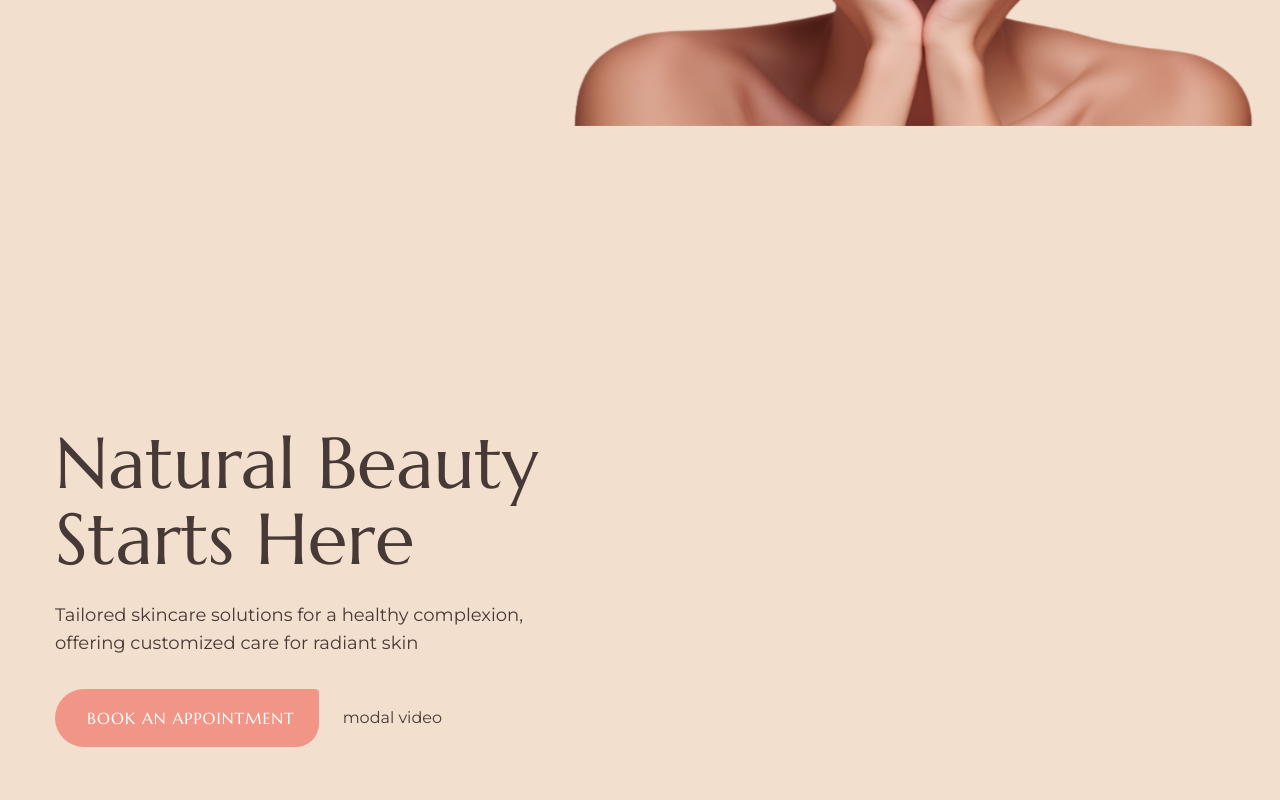
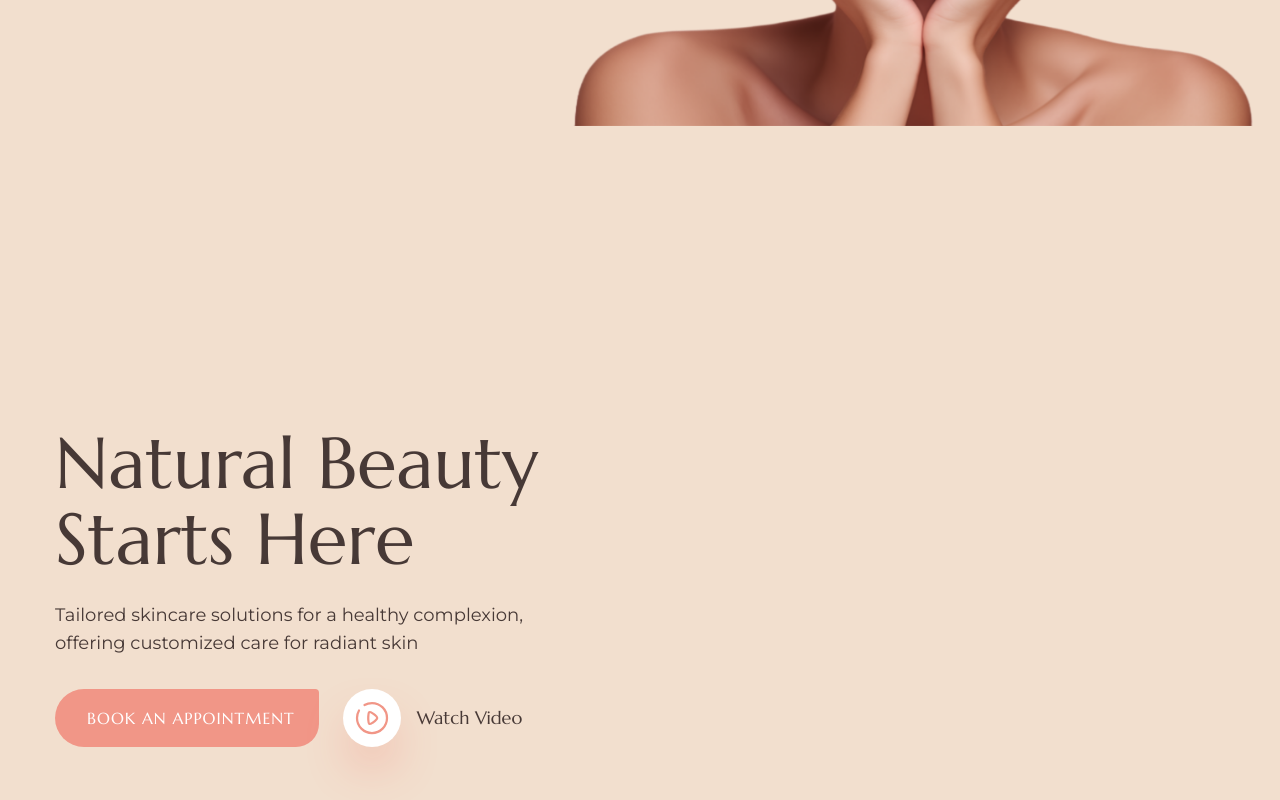
Before and after one commit to Jisap/next14-skincaresalon, a Next.js app: page / in a window 1280 px wide. Shown: the part 674-1474 px from the top of the page. Built offline with nearby package versions, Linux system fonts and the light colour scheme.

Commit message:
modal video

```diff
--- a/components/ModalVideo.jsx
+++ b/components/ModalVideo.jsx
@@ -1,10 +1,37 @@
 import React from 'react'
+
+import ReactPlayer from 'react-player'
+import { Dialog, DialogContent, DialogTrigger } from './ui/dialog'
+import Image from 'next/image'
+
+
+
 
 const ModalVideo = () => {
   return (
-    <div>
-      modal video
-    </div>
+    <Dialog>
+      <DialogTrigger asChild>
+        <div className='flex items-center gap-4 cursor-pointer'>
+          <button className='relative w-[58px] h-[58px] bg-white rounded-full flex items-center justify-center shadow-2xl shadow-accent'>
+            <Image
+              src="/assets/home/play.svg"
+              width={36}
+              height={36}
+              alt=""
+            />
+          </button>
+          <span className='text-lg font-primary'>Watch Video</span>
+        </div>
+      </DialogTrigger>
+      <DialogContent>
+        <ReactPlayer
+          width={"100%"}
+          height={"100%"}
+          url="https://www.youtube.com/watch?v=Er5a7snyQKM"
+          muted
+        />
+      </DialogContent>
+    </Dialog>
   )
 }
 
--- a/components/ui/dialog.jsx
+++ b/components/ui/dialog.jsx
@@ -31,14 +31,14 @@ const DialogContent = React.forwardRef(({ className, children, ...props }, ref)
     <DialogPrimitive.Content
       ref={ref}
       className={cn(
-        "fixed left-[50%] top-[50%] z-50 grid w-full max-w-lg translate-x-[-50%] translate-y-[-50%] gap-4 border bg-background p-6 shadow-lg duration-200 data-[state=open]:animate-in data-[state=closed]:animate-out data-[state=closed]:fade-out-0 data-[state=open]:fade-in-0 data-[state=closed]:zoom-out-95 data-[state=open]:zoom-in-95 data-[state=closed]:slide-out-to-left-1/2 data-[state=closed]:slide-out-to-top-[48%] data-[state=open]:slide-in-from-left-1/2 data-[state=open]:slide-in-from-top-[48%] sm:rounded-lg",
+        "fixed left-[50%] top-[50%] z-50 grid p-4 w-[90vw] md:w-[70vw] xl:w-[40vw] h-[480px] translate-x-[-50%] translate-y-[-50%] gap-4 border bg-white shadow-lg duration-200 data-[state=open]:animate-in data-[state=closed]:animate-out data-[state=closed]:fade-out-0 data-[state=open]:fade-in-0 data-[state=closed]:zoom-out-95 data-[state=open]:zoom-in-95 data-[state=closed]:slide-out-to-left-1/2 data-[state=closed]:slide-out-to-top-[48%] data-[state=open]:slide-in-from-left-1/2 data-[state=open]:slide-in-from-top-[48%] sm:rounded-lg",
         className
       )}
       {...props}>
       {children}
       <DialogPrimitive.Close
-        className="absolute right-4 top-4 rounded-sm opacity-70 ring-offset-background transition-opacity hover:opacity-100 focus:outline-none focus:ring-2 focus:ring-ring focus:ring-offset-2 disabled:pointer-events-none data-[state=open]:bg-accent data-[state=open]:text-muted-foreground">
-        <X className="h-4 w-4" />
+        className="absolute -right-2 -top-10 xl:-right-7 rounded-sm opacity-80 ring-offset-white transition-opacity hover:opacity-100 focus:outline-none disabled:pointer-events-none data-[state=open]:bg-accent data-[state=open]:text-muted-foreground">
+        <X className="h-8 w-8 text-white" />
         <span className="sr-only">Close</span>
       </DialogPrimitive.Close>
     </DialogPrimitive.Content>
```
